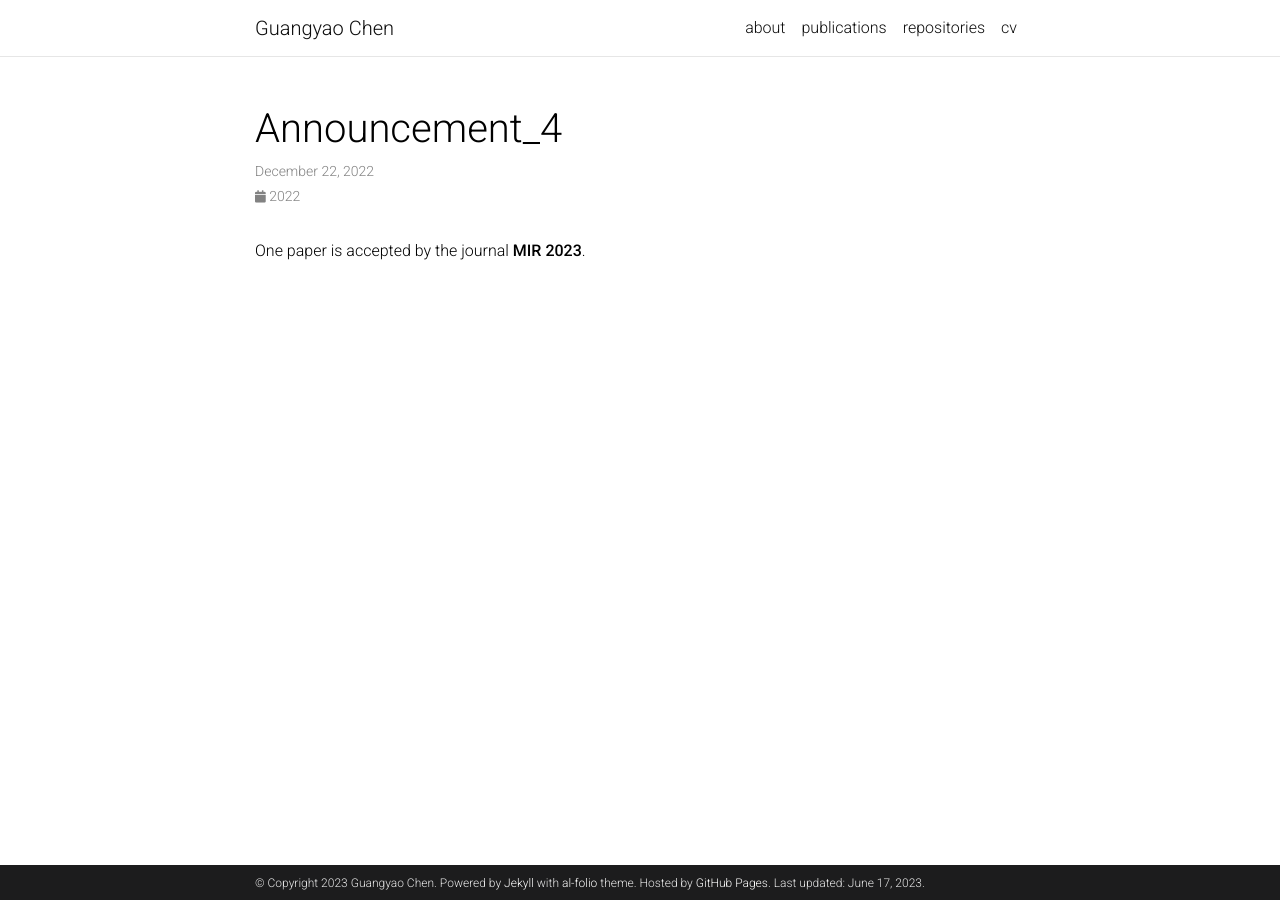
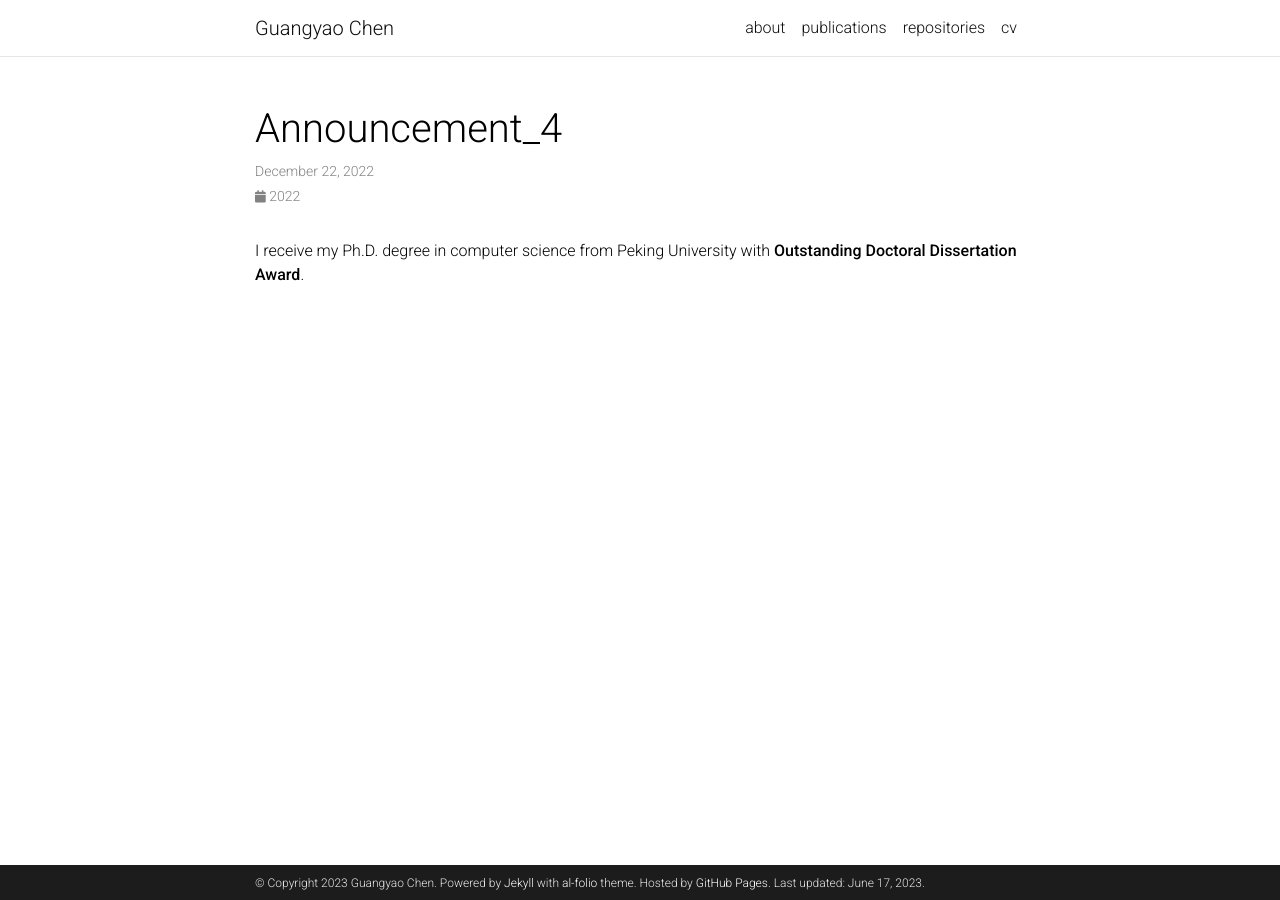
Before and after one commit to iCGY96/iCGY96.github.io, a Jekyll site: the page built from _news/announcement_4.md, in a window 1280 px wide. Built offline with Jekyll 4.4.1, drawn with Linux system fonts in a browser that asks for light colours; comment, search, counter and statistics services are not loaded; a style sheet for code colours, icons or effects is not loaded.

Commit message:
Update announcement_4.md

```diff
--- a/_news/announcement_4.md
+++ b/_news/announcement_4.md
@@ -5,4 +5,4 @@ inline: true
 related_posts: false
 ---
 
-One paper is accepted by the journal **MIR 2023**.
+I receive my Ph.D. degree in computer science from Peking University with **Outstanding Doctoral Dissertation Award**.
```
